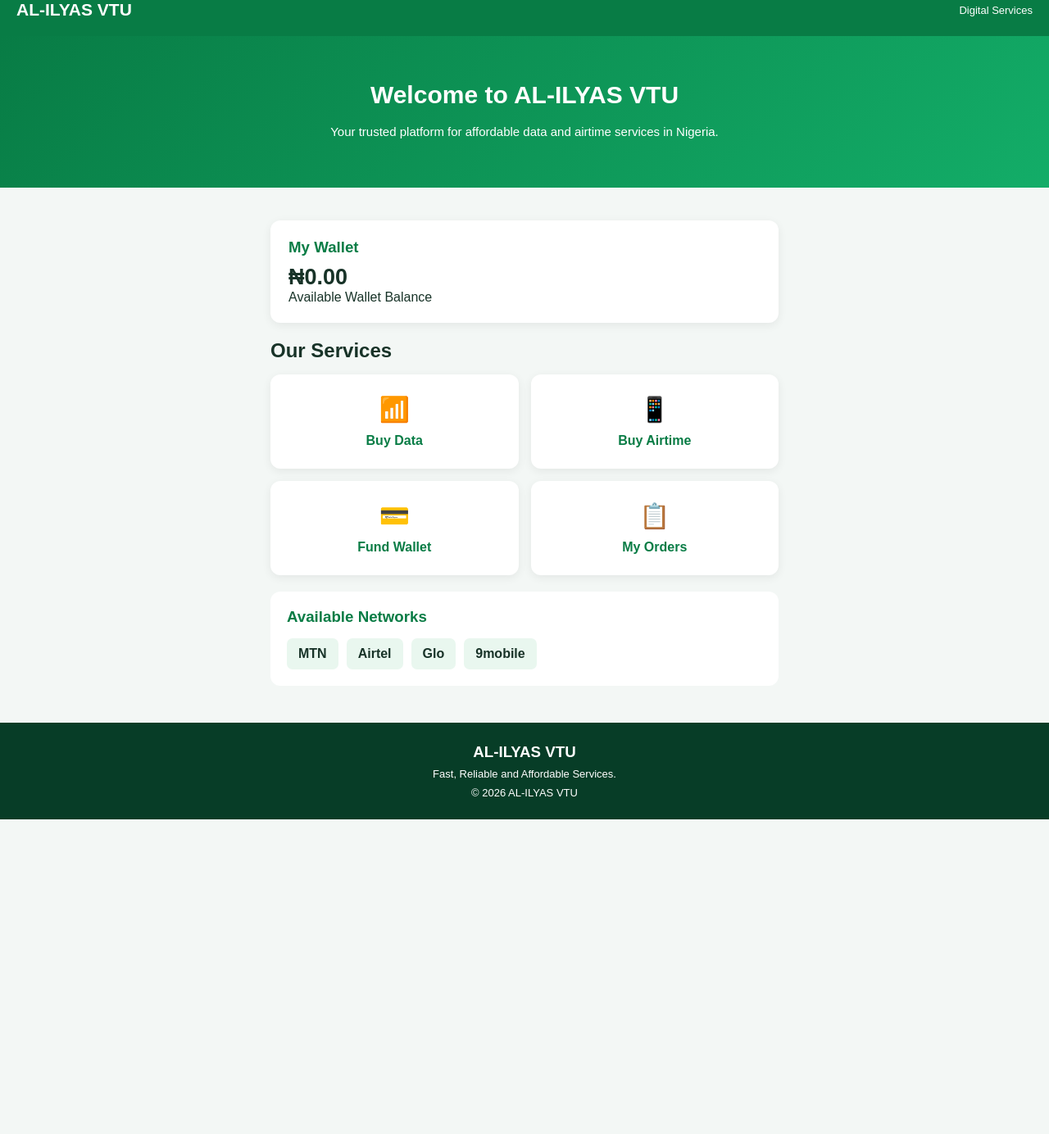
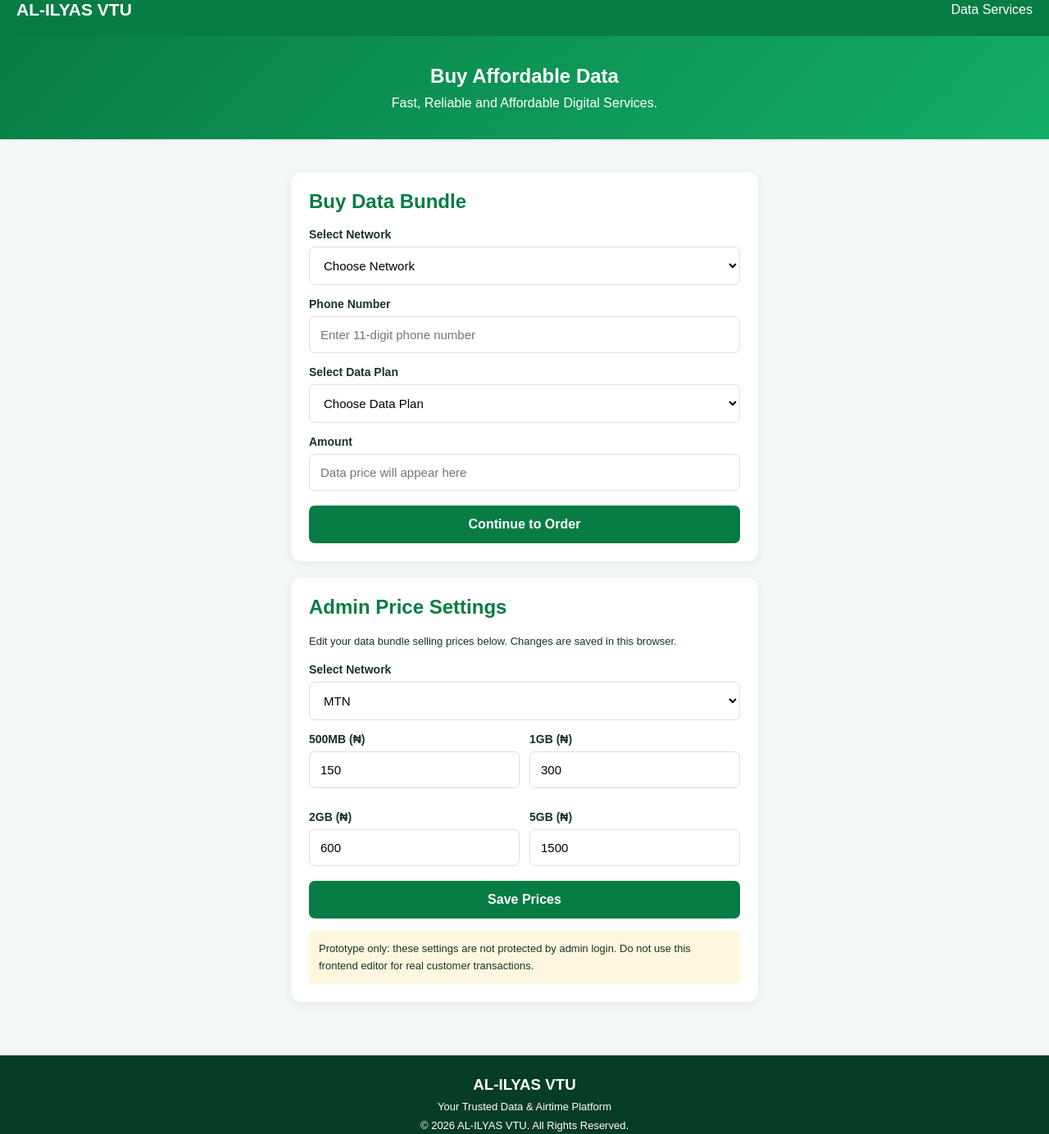
Before and after one commit to ILYAS764/AL-ILYAS-VTU, a plain HTML site: page index.html in a window 1280 px wide. Shown: the part 20-1404 px from the top of the page at 82% size. Before the commit the page ends 1020 px from the top, so only its background shows below. Drawn offline with Linux system fonts and the light colour scheme.

Commit message:
Revamp index.html for AL-ILYAS VTU
Updated the HTML structure and styles for the AL-ILYAS VTU page, including changes to the title, description, and layout adjustments for various sections.

```diff
--- a/index.html
+++ b/index.html
@@ -4,8 +4,8 @@
 <head>
 <meta charset="UTF-8">
 <meta name="viewport" content="width=device-width, initial-scale=1.0">
-<meta name="description" content="AL-ILYAS VTU - Buy affordable mobile data and airtime in Nigeria.">
-<title>AL-ILYAS VTU | Home</title>
+<meta name="description" content="AL-ILYAS VTU - Affordable data and airtime in Nigeria">
+<title>AL-ILYAS VTU | Buy Data</title>
 
 <style>
 * {
@@ -34,99 +34,96 @@ header {
   font-weight: bold;
 }
 
-.menu {
-  font-size: 13px;
-}
-
 .hero {
   background: linear-gradient(135deg,#087c45,#13ad68);
   color: white;
   text-align: center;
-  padding: 55px 20px;
+  padding: 35px 15px;
 }
 
 .hero h1 {
-  font-size: 30px;
-  margin-bottom: 15px;
-}
-
-.hero p {
-  line-height: 1.7;
-  font-size: 15px;
+  margin-bottom: 10px;
 }
 
 .container {
-  max-width: 650px;
+  max-width: 600px;
   margin: 25px auto;
   padding: 15px;
 }
 
-.balance {
+.card {
   background: white;
   padding: 22px;
-  border-radius: 12px;
+  border-radius: 13px;
+  margin-bottom: 20px;
   box-shadow: 0 3px 12px #0001;
-  margin-bottom: 20px;
 }
 
-.balance h3 {
+h2 {
   color: #087c45;
-  margin-bottom: 10px;
+  margin-bottom: 18px;
 }
 
-.balance h2 {
-  font-size: 27px;
+label {
+  display: block;
+  margin: 15px 0 7px;
+  font-weight: bold;
+  font-size: 14px;
 }
 
-.services {
-  display: grid;
-  grid-template-columns: repeat(2,1fr);
-  gap: 15px;
+input, select {
+  width: 100%;
+  padding: 13px;
+  border: 1px solid #ddd;
+  border-radius: 7px;
+  font-size: 15px;
+  background: white;
 }
 
-.service {
-  background: white;
-  padding: 25px 12px;
-  text-align: center;
-  border-radius: 12px;
-  box-shadow: 0 3px 12px #0001;
+button {
+  width: 100%;
+  padding: 14px;
+  margin-top: 18px;
+  border: none;
+  border-radius: 7px;
+  background: #087c45;
+  color: white;
+  font-size: 16px;
+  font-weight: bold;
   cursor: pointer;
 }
 
-.service span {
-  font-size: 30px;
-  display: block;
-  margin-bottom: 12px;
+button:hover {
+  background: #056536;
 }
 
-.service h3 {
-  color: #087c45;
-  font-size: 16px;
+.secondary {
+  background: #344b3e;
 }
 
-.networks {
-  background: white;
-  padding: 20px;
-  border-radius: 12px;
+#summary {
+  display: none;
+  background: #e9f8ef;
+  padding: 17px;
+  border-radius: 9px;
   margin-top: 20px;
+  line-height: 2;
+  overflow-wrap: anywhere;
 }
 
-.networks h3 {
-  color: #087c45;
-  margin-bottom: 15px;
+.notice {
+  background: #fff6df;
+  padding: 12px;
+  border-radius: 7px;
+  font-size: 13px;
+  margin-top: 15px;
+  line-height: 1.6;
 }
 
-.network-list {
-  display: flex;
-  flex-wrap: wrap;
-  gap: 10px;
-}
-
-.network-list span {
-  background: #e9f7ef;
-  padding: 10px 14px;
-  border-radius: 7px;
-  font-weight: bold;
+.admin-price {
+  display: grid;
+  grid-template-columns: 1fr 1fr;
+  gap: 12px;
 }
 
 footer {
@@ -148,79 +145,315 @@ footer p {
 
 <header>
   <div class="logo">AL-ILYAS VTU</div>
-  <div class="menu">Digital Services</div>
+  <div>Data Services</div>
 </header>
 
 <section class="hero">
-  <h1>Welcome to AL-ILYAS VTU</h1>
-  <p>Your trusted platform for affordable data
-  and airtime services in Nigeria.</p>
+  <h1>Buy Affordable Data</h1>
+  <p>Fast, Reliable and Affordable Digital Services.</p>
 </section>
 
 <main class="container">
 
-  <section class="balance">
-    <h3>My Wallet</h3>
-    <h2>₦0.00</h2>
-    <p>Available Wallet Balance</p>
-  </section>
+<section class="card">
 
-  <h2 style="margin-bottom:15px;">Our Services</h2>
+<h2>Buy Data Bundle</h2>
 
-  <section class="services">
+<form id="dataForm">
 
-    <div class="service" onclick="openService('data')">
-      <span>📶</span>
-      <h3>Buy Data</h3>
-    </div>
+<label>Select Network</label>
+<select id="network" required>
+  <option value="">Choose Network</option>
+  <option value="MTN">MTN</option>
+  <option value="Airtel">Airtel</option>
+  <option value="Glo">Glo</option>
+  <option value="9mobile">9mobile</option>
+</select>
 
-    <div class="service" onclick="openService('airtime')">
-      <span>📱</span>
-      <h3>Buy Airtime</h3>
-    </div>
+<label>Phone Number</label>
+<input
+  type="tel"
+  id="phone"
+  placeholder="Enter 11-digit phone number"
+  maxlength="11"
+  inputmode="numeric"
+  required
+>
 
-    <div class="service" onclick="openService('wallet')">
-      <span>💳</span>
-      <h3>Fund Wallet</h3>
-    </div>
+<label>Select Data Plan</label>
+<select id="plan" required>
+  <option value="">Choose Data Plan</option>
+</select>
 
-    <div class="service" onclick="openService('orders')">
-      <span>📋</span>
-      <h3>My Orders</h3>
-    </div>
+<label>Amount</label>
+<input type="text" id="amount"
+placeholder="Data price will appear here" readonly>
 
-  </section>
+<button type="submit">Continue to Order</button>
 
-  <section class="networks">
-    <h3>Available Networks</h3>
-    <div class="network-list">
-      <span>MTN</span>
-      <span>Airtel</span>
-      <span>Glo</span>
-      <span>9mobile</span>
-    </div>
-  </section>
+</form>
+
+<div id="summary">
+  <h3>Order Summary</h3>
+  <p><b>Order ID:</b> <span id="orderID"></span></p>
+  <p><b>Network:</b> <span id="showNetwork"></span></p>
+  <p><b>Phone:</b> <span id="showPhone"></span></p>
+  <p><b>Data:</b> <span id="showPlan"></span></p>
+  <p><b>Amount:</b> <span id="showAmount"></span></p>
+
+  <div class="notice">
+    Demo order only. No payment has been received
+    and no data has been delivered.
+  </div>
+</div>
+
+</section>
+
+<!-- ADMIN PRICE EDITOR: FRONTEND DEMO -->
+
+<section class="card">
+
+<h2>Admin Price Settings</h2>
+
+<p style="font-size:13px;line-height:1.6;">
+  Edit your data bundle selling prices below.
+  Changes are saved in this browser.
+</p>
+
+<label>Select Network</label>
+<select id="adminNetwork">
+  <option value="MTN">MTN</option>
+  <option value="Airtel">Airtel</option>
+  <option value="Glo">Glo</option>
+  <option value="9mobile">9mobile</option>
+</select>
+
+<div class="admin-price">
+
+  <div>
+    <label>500MB (₦)</label>
+    <input type="number" id="p500" min="1">
+  </div>
+
+  <div>
+    <label>1GB (₦)</label>
+    <input type="number" id="p1" min="1">
+  </div>
+
+  <div>
+    <label>2GB (₦)</label>
+    <input type="number" id="p2" min="1">
+  </div>
+
+  <div>
+    <label>5GB (₦)</label>
+    <input type="number" id="p5" min="1">
+  </div>
+
+</div>
+
+<button type="button" onclick="savePrices()">
+  Save Prices
+</button>
+
+<p id="adminMessage"
+style="margin-top:12px;font-size:13px;"></p>
+
+<div class="notice">
+  Prototype only: these settings are not protected
+  by admin login. Do not use this frontend editor
+  for real customer transactions.
+</div>
+
+</section>
 
 </main>
 
 <footer>
   <h3>AL-ILYAS VTU</h3>
-  <p>Fast, Reliable and Affordable Services.</p>
-  <p>© 2026 AL-ILYAS VTU</p>
+  <p>Your Trusted Data & Airtime Platform</p>
+  <p>© 2026 AL-ILYAS VTU. All Rights Reserved.</p>
 </footer>
 
 <script>
-function openService(service) {
 
-  const messages = {
-    data: "Data purchase section is coming soon.",
-    airtime: "Airtime purchase section is coming soon.",
-    wallet: "Wallet funding section is coming soon.",
-    orders: "Order history section is coming soon."
+// SAMPLE PRICES - REPLACE WITH YOUR REAL PRICES
+
+const defaultPrices = {
+  MTN: {
+    "500MB": 150,
+    "1GB": 300,
+    "2GB": 600,
+    "5GB": 1500
+  },
+  Airtel: {
+    "500MB": 150,
+    "1GB": 300,
+    "2GB": 600,
+    "5GB": 1500
+  },
+  Glo: {
+    "500MB": 150,
+    "1GB": 300,
+    "2GB": 600,
+    "5GB": 1500
+  },
+  "9mobile": {
+    "500MB": 150,
+    "1GB": 300,
+    "2GB": 600,
+    "5GB": 1500
+  }
+};
+
+const STORAGE_KEY = "aliyas_vtu_demo_prices";
+
+function loadPrices() {
+  try {
+    const saved = localStorage.getItem(STORAGE_KEY);
+    const parsed = saved ? JSON.parse(saved) : null;
+
+    if (parsed && typeof parsed === "object") {
+      for (const net of Object.keys(defaultPrices)) {
+        for (const size of Object.keys(defaultPrices[net])) {
+          const value = parsed[net]?.[size];
+
+          if (Number.isSafeInteger(value) && value > 0) {
+            defaultPrices[net][size] = value;
+          }
+        }
+      }
+    }
+  } catch (error) {
+    console.log("Using default demo prices.");
+  }
+}
+
+loadPrices();
+
+const network = document.getElementById("network");
+const plan = document.getElementById("plan");
+const amount = document.getElementById("amount");
+const form = document.getElementById("dataForm");
+
+function updatePlans() {
+  const selected = network.value;
+
+  plan.innerHTML = '<option value="">Choose Data Plan</option>';
+  amount.value = "";
+
+  if (!selected) return;
+
+  Object.keys(defaultPrices[selected]).forEach(size => {
+    const option = document.createElement("option");
+    option.value = size;
+    option.textContent = size;
+    plan.appendChild(option);
+  });
+}
+
+function updatePrice() {
+  const net = network.value;
+  const size = plan.value;
+
+  if (net && size) {
+    amount.value =
+      "₦" + defaultPrices[net][size].toLocaleString("en-NG");
+  } else {
+    amount.value = "";
+  }
+}
+
+network.addEventListener("change", updatePlans);
+plan.addEventListener("change", updatePrice);
+
+// ADMIN PRICE EDITING
+
+const adminNetwork = document.getElementById("adminNetwork");
+
+function loadAdminPrices() {
+  const net = adminNetwork.value;
+  const p = defaultPrices[net];
+
+  document.getElementById("p500").value = p["500MB"];
+  document.getElementById("p1").value = p["1GB"];
+  document.getElementById("p2").value = p["2GB"];
+  document.getElementById("p5").value = p["5GB"];
+}
+
+adminNetwork.addEventListener("change", loadAdminPrices);
+
+function savePrices() {
+  const net = adminNetwork.value;
+
+  const values = {
+    "500MB": Number(document.getElementById("p500").value),
+    "1GB": Number(document.getElementById("p1").value),
+    "2GB": Number(document.getElementById("p2").value),
+    "5GB": Number(document.getElementById("p5").value)
   };
 
-  alert(messages[service]);
+  if (!Object.values(values).every(
+    v => Number.isSafeInteger(v) && v > 0
+  )) {
+    alert("Enter valid prices greater than zero.");
+    return;
+  }
+
+  defaultPrices[net] = values;
+
+  try {
+    localStorage.setItem(STORAGE_KEY, JSON.stringify(defaultPrices));
+  } catch (error) {
+    alert("Could not save prices in this browser.");
+    return;
+  }
+
+  loadAdminPrices();
+  updatePrice();
+
+  document.getElementById("adminMessage").textContent =
+    "Prices saved successfully for " + net + ".";
 }
+
+// CUSTOMER ORDER
+
+form.addEventListener("submit", function(event) {
+  event.preventDefault();
+
+  const net = network.value;
+  const size = plan.value;
+  const phone = document.getElementById("phone").value.trim();
+
+  if (!/^\d{11}$/.test(phone)) {
+    alert("Enter a valid 11-digit Nigerian phone number.");
+    return;
+  }
+
+  if (!net || !size) {
+    alert("Select your network and data plan.");
+    return;
+  }
+
+  const price = defaultPrices[net][size];
+  const order = "ALIYAS" + Date.now();
+
+  document.getElementById("orderID").textContent = order;
+  document.getElementById("showNetwork").textContent = net;
+  document.getElementById("showPhone").textContent = phone;
+  document.getElementById("showPlan").textContent = size;
+  document.getElementById("showAmount").textContent =
+    "₦" + price.toLocaleString("en-NG");
+
+  document.getElementById("summary").style.display = "block";
+
+  document.getElementById("summary").scrollIntoView({
+    behavior: "smooth"
+  });
+});
+
+loadAdminPrices();
+
 </script>
 
 </body>
```
